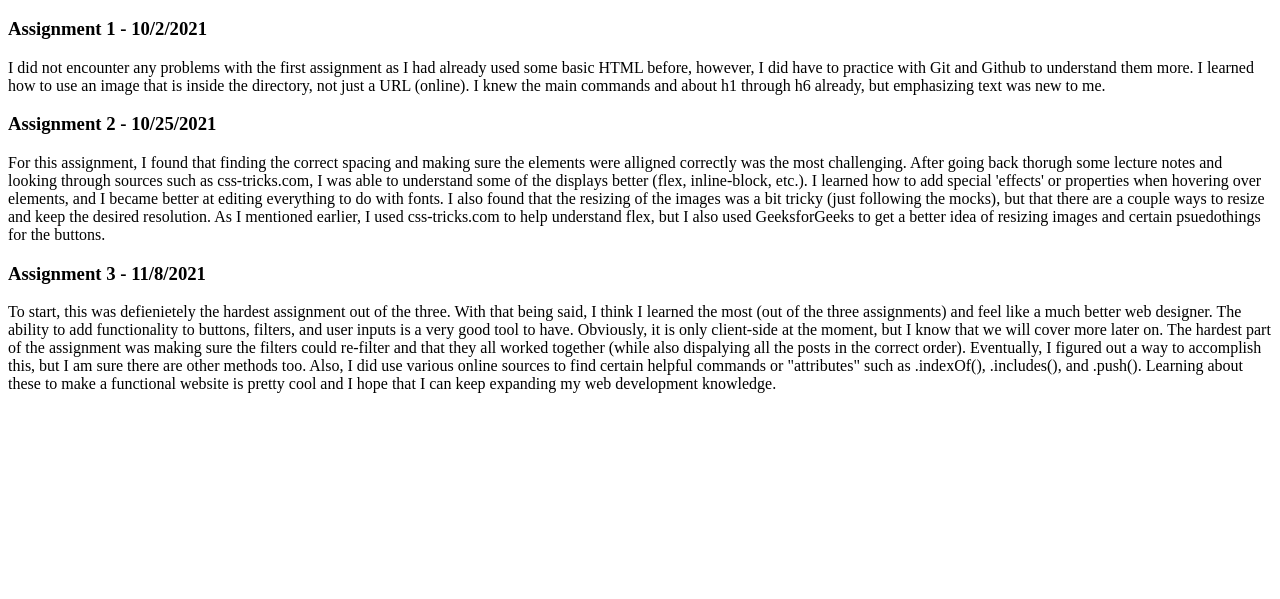
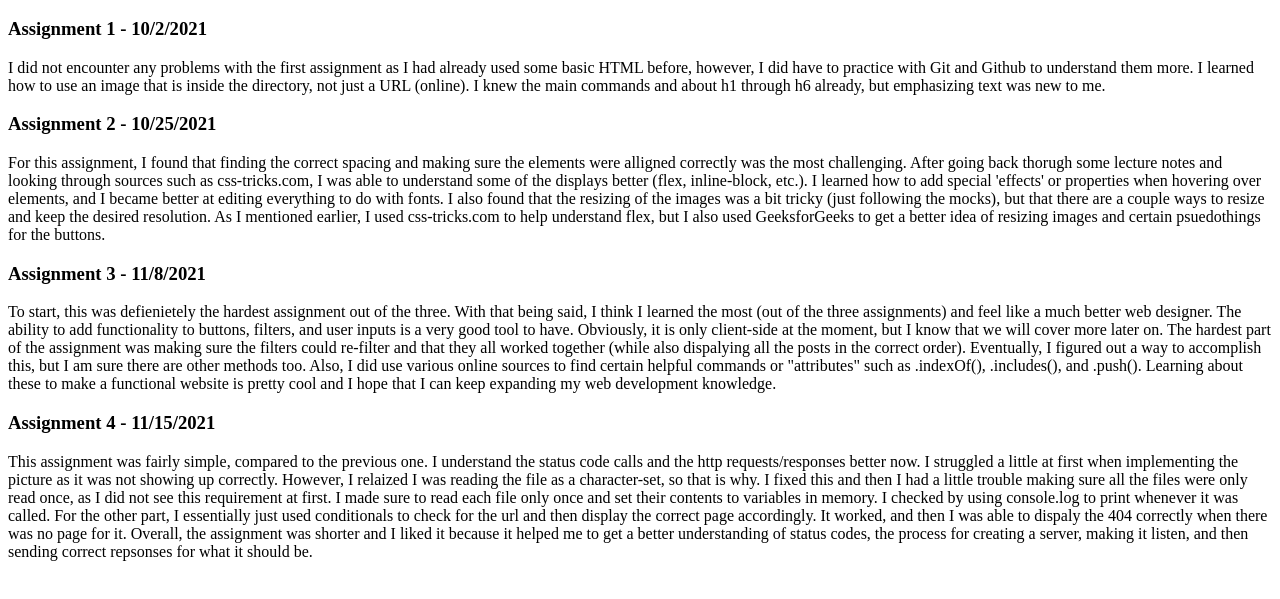
Before and after one commit to rileyelwell/code_blog, a plain HTML site: page blog.html in a window 1280 px wide. Shown: the part 109-708 px from the top of the page. Drawn offline with Linux system fonts and the light colour scheme.

Commit message:
Code Blog Updated for Assignment 4.

```diff
--- a/blog.html
+++ b/blog.html
@@ -31,5 +31,17 @@
             a way to accomplish this, but I am sure there are other methods too. Also, I did use various online sources to find certain
             helpful commands or "attributes" such as .indexOf(), .includes(), and .push(). Learning about these to make a functional
             website is pretty cool and I hope that I can keep expanding my web development knowledge.
+        </p>
+        <h3>Assignment 4 - 11/15/2021</h3>
+        <p>This assignment was fairly simple, compared to the previous one. I understand the status code calls and the http
+            requests/responses better now. I struggled a little at first when implementing the picture as it was not showing up correctly.
+            However, I relaized I was reading the file as a character-set, so that is why. I fixed this and then I had a little trouble making
+            sure all the files were only read once, as I did not see this requirement at first. I made sure to read each file only once and
+            set their contents to variables in memory. I checked by using console.log to print whenever it was called. For the other part, I
+            essentially just used conditionals to check for the url and then display the correct page accordingly. It worked, and then I was
+            able to dispaly the 404 correctly when there was no page for it. Overall, the assignment was shorter and I liked it because
+            it helped me to get a better understanding of status codes, the process for creating a server, making it listen, and then sending
+            correct repsonses for what it should be.
+        </p>
     </body>
 </html>
```
